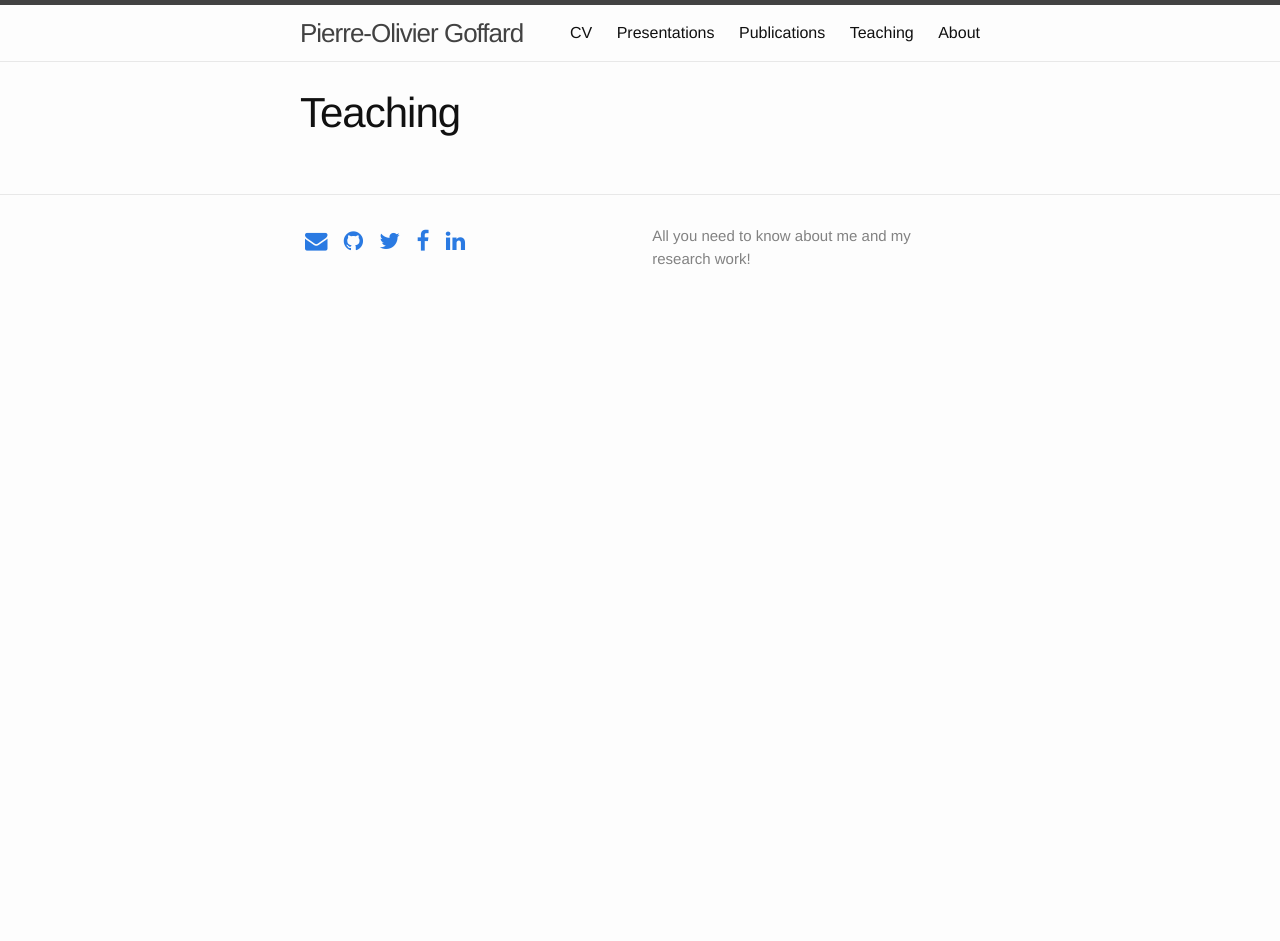
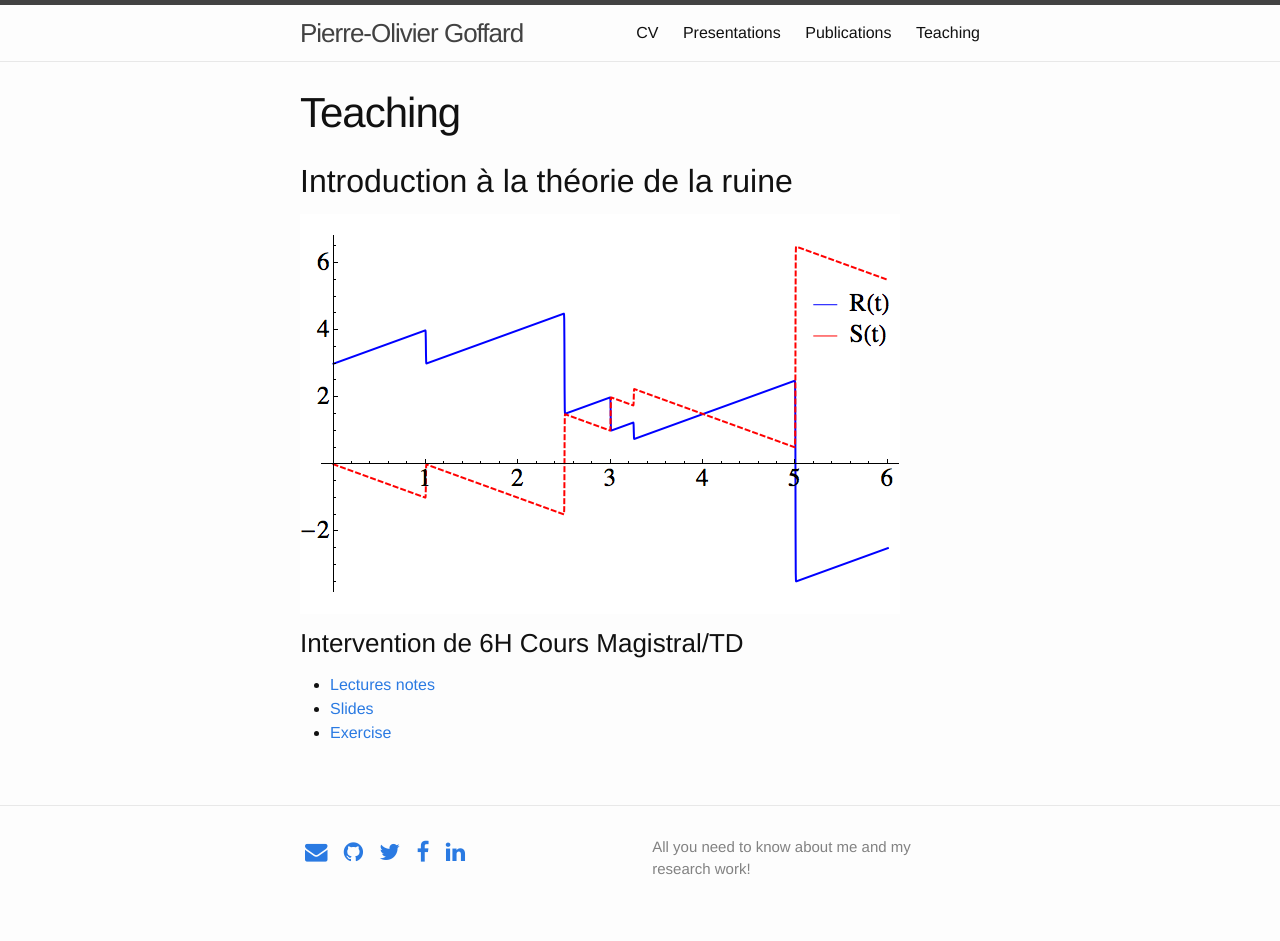
Before and after one commit to LaGauffre/LaGauffre.github.io, a Jekyll site: the page built from Teaching.md, in a window 1280 px wide. Built offline with Jekyll 4.4.1, drawn with Linux system fonts in a browser that asks for light colours; nearby versions of some CDN libraries; Markdown is read by kramdown in place of the engine named in the settings; before the commit the page ends 900 px from its top, so only the background shows below that.

Commit message:
Landing Version

```diff
--- a/Teaching.md
+++ b/Teaching.md
@@ -3,3 +3,11 @@ layout: page
 title: Teaching
 permalink: /Teaching/
 ---
+
+##Introduction à la théorie de la ruine
+![alt text](/teaching/RiskReserveProcess.png "Risk Reserve process")
+###Intervention de 6H Cours Magistral/TD
+
+* [Lectures notes](/teaching/SupportMiniCoursRuinTheory.pdf)
+* [Slides](/teaching/BeamerMiniCoursRuinTheory.pdf)
+* [Exercise](/teaching/ProblemePanjer.pdf)
--- a/_posts/2014-10-01-Polynomial-Expansion-Ruin-Probability.markdown
+++ b/_posts/2014-10-01-Polynomial-Expansion-Ruin-Probability.markdown
@@ -2,7 +2,7 @@
 layout: post
 title:  "A polynomial expansion to approximate the ultimate ruin probability in the compound Poisson ruin model"
 ---
-
+![alt text](/Publications/UltimateRuinProbabilityUniformCase.png "Risk Reserve process")
 #Abstract
 A numerical method to approximate ruin probabilities is proposed within the frame of a compound Poisson ruin model. The defective density function associated to the ruin probability is projected in an orthogonal polynomial system. These polynomials are orthogonal with respect to a probability measure that belongs to a Natural Exponential Family with Quadratic Variance Function (NEF-QVF). The method is convenient in at least four ways. Firstly, it leads to a simple analytical expression of the ultimate ruin probability. Secondly, the implementation does not require strong computer skills. Thirdly, our approximation method does not necessitate any preliminary discretisation step of the claim sizes distribution. Finally, the coefficients of our formula do not depend on initial reserves.
 
--- a/_posts/2014-10-01-Portfolio-aggregation.markdown
+++ b/_posts/2014-10-01-Portfolio-aggregation.markdown
@@ -3,6 +3,7 @@ layout: post
 title:  "Is it optimal to group policyholders by age, gender, and seniority for BEL computations based on model points?"
 ---
 
+![alt text](/Publications/TrajectoriesClassified.png "Risk Reserve process")
 #Abstract
 
 An agregation method adapted to life insurance portfolios is presented. The aim of this work is to reduce the running time induced by the increasing complexity of actuarial models. The method is a two steps procedure. The first step consists in using statistical partitioning methods in order to gather insurance policies. The second step is the construction of a representative policy for each aforementioned groups. Running times reduction techniques are motivated by the production in a timely manner of more and more sensitivity analysis, required for both decision making and regulatory reporting. The efficiency of the agregation method is illustrated on a real saving contracts portfolio within the frame of a cash flows projection model used for best estimate liabilities and solvency capital requirements computations. The procedure is already part of AXA France valuation process.
--- a/index.html
+++ b/index.html
@@ -8,7 +8,7 @@ layout: default
 
     <div class="row">
       <div class="col-sm-6">
-        I am Pierre-Olivier Goffard, PhD student at <a href="http://www.axa.fr/" target="_blank">AXA</a> the mathematics institute of Aix-Marseille University (AMU) . I currently work for the insurance company <a href="http://www.axa.fr/" target="_blank">AXA</a>. I am interested in probability and statistics with application to insurance company risk management and actuarial science. I'm thrilled by Laplace transform inversion.
+        I am Pierre-Olivier Goffard, PhD student at <a href="http://www.axa.fr/" target="_blank">AXA</a> the mathematics institute of Aix-Marseille University (AMU) . I currently work for the insurance company <a href="http://www.axa.fr/" target="_blank">AXA</a>. I am interested in probability and statistics with application to insurance company risk management and actuarial science. Don't get me started on Laplace transform numerical inversion.
       </div>
       <hr>
       <div class="col-sm-6">
```
Also changed, not shown: Publications.md (+2 -1 lines), _posts/2014-09-17-welcome-to-jekyll.markdown (deleted, +0 -25 lines), about.md (deleted, +0 -11 lines), Publications/TrajectoriesClassified.png (added), Publications/UltimateRuinProbabilityUniformCase.png (added), Teaching/RiskReserveProcess.png (added), 3 other files.
